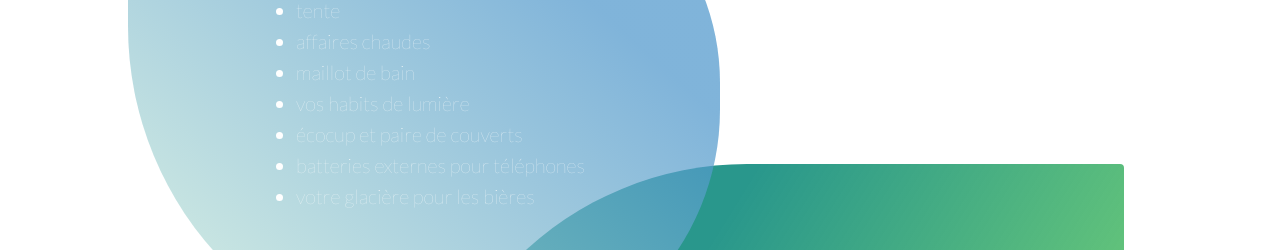
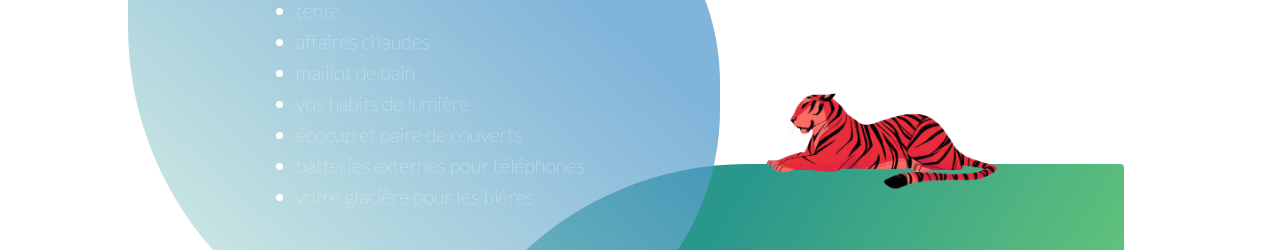
Before and after one commit to Constance-Agonse/jungle-bivouac, a Next.js app: page / in a window 1280 px wide. Shown: the part 2131-2381 px from the top of the page. Built offline with nearby package versions, Linux system fonts and the light colour scheme.

Commit message:
fix mobile

```diff
--- a/components/CostumeSlider/CostumeSlider.tsx
+++ b/components/CostumeSlider/CostumeSlider.tsx
@@ -24,7 +24,7 @@ export const CostumeSlider = ({ imageUrls }: Props) => {
   }
 
   useEffect(() => {
-    runAnimation();
+    // runAnimation();
   }, []);
 
   const imageElements = imageUrls.map((imageUrl) => {
--- a/components/ExplanationSection/ExplanationSection.tsx
+++ b/components/ExplanationSection/ExplanationSection.tsx
@@ -24,45 +24,60 @@ export const ExplanationSection = () => {
 
         <div className="ExplanationSection__leaf-container ExplanationSection__leaf-container--right">
           <div className="ExplanationSection__leaf ExplanationSection__leaf--right ExplanationSection__leaf--surtout">
-            <h2>Et surtout de l'eau, de l'alcool et de la nourriture pour tout le week-end.</h2>
+            <img
+              src="/assets/tigre.png"
+              className="ExplanationSection__leaf-container--right__tigre"
+              alt=""
+            />
+            <h2>
+              Et surtout de l'eau, de l'alcool et de la nourriture pour tout le
+              week-end.
+            </h2>
             <p>
-              On prévoit un barbeuc le samedi midi ( plus posé que le vendredi soir).  Prenez  ce que vous voulez pour le barbeuc, on gardera en glacière pendant une nuit.  Pour le reste des repas, prenez des choses pas trop périssables comme de quoi vous faire des sandwichs, des fruits, melon, pastèque, cakes salés, salades etc.
-
+              On prévoit un barbeuc le samedi midi ( plus posé que le vendredi
+              soir). Prenez ce que vous voulez pour le barbeuc, on gardera en
+              glacière pendant une nuit. Pour le reste des repas, prenez des
+              choses pas trop périssables comme de quoi vous faire des
+              sandwichs, des fruits, melon, pastèque, cakes salés, salades etc.
             </p>
-            <p>
-              L'idée est qu'on mette tout en commun autour de buffets.
-            </p>
-
+            <p>L'idée est qu'on mette tout en commun autour de buffets.</p>
           </div>
         </div>
 
         <div className="ExplanationSection__leaf-container ExplanationSection__leaf-container--left">
           <div className="ExplanationSection__leaf ExplanationSection__leaf--left ExplanationSection__leaf--participe">
             <p>
-              On vous demandera une participation (15 € max) qui couvrira la location du matos électricité pour avoir du bon son tout le week-end.
+              On vous demandera une participation (15 € max) qui couvrira la
+              location du matos électricité pour avoir du bon son tout le
+              week-end.
             </p>
             <div className="ExplanationSection__leaf--participe__shifted-text">
               <p>
-                Chacun sera invité à veiller à la propreté du lieu qui est un terrain que la famille de Cléo utilise régulièrement.
+                Chacun sera invité à veiller à la propreté du lieu qui est un
+                terrain que la famille de Cléo utilise régulièrement.
               </p>
               <p>
-                Il n'y a pas de bâtiment sur le terrain, donc pas de toillettes, ça sera full nature et on organisera des petits espaces dédiés pour poser sa petite pêche tranquil.
+                Il n'y a pas de bâtiment sur le terrain, donc pas de toillettes,
+                ça sera full nature et on organisera des petits espaces dédiés
+                pour poser sa petite pêche tranquil.
               </p>
               <p>
-                Une douche est à disposition sur la plage du lac du Bourdon, à 5 minutes à pied.
+                Une douche est à disposition sur la plage du lac du Bourdon, à 5
+                minutes à pied.
               </p>
             </div>
           </div>
         </div>
       </div>
 
-
       <div className="ExplanationSection__running-text">
         <Marquee direction="left">
-          Les amis de la jungle - inspirez-vous de notre séléction de pépites vestimentaires.
+          Les amis de la jungle - inspirez-vous de notre séléction de pépites
+          vestimentaires.
         </Marquee>
       </div>
-      <CostumeSlider imageUrls={[
+      <CostumeSlider
+        imageUrls={[
           "/assets/costumes/1.png",
           "/assets/costumes/2.png",
           "/assets/costumes/3.png",
@@ -71,13 +86,14 @@ export const ExplanationSection = () => {
           "/assets/costumes/6.png",
           "/assets/costumes/7.png",
           "/assets/costumes/8.png",
-      ]} />
+        ]}
+      />
       <div className="ExplanationSection__running-text">
         <Marquee direction="left">
-          nature, primaire, animal, explorateur, végétal - Libérez l'animal sauvage qui est en vous.
+          nature, primaire, animal, explorateur, végétal - Libérez l'animal
+          sauvage qui est en vous.
         </Marquee>
       </div>
     </div>
-
   );
 };
--- a/styles/content.scss
+++ b/styles/content.scss
@@ -1,14 +1,10 @@
 @mixin small {
-  @media (max-width: 599px) {
+  @media (max-width: 1024px) {
     @content;
   }
 }
 
-@mixin medium {
-  @media (min-width: 900px) {
-    @content;
-  }
-}
+
 
 .ContentSection {
   display: flex;
@@ -25,6 +21,7 @@
   @include small {
     width: 100%;
     margin: 0 16px;
+    padding-bottom: 32px;
     padding-top: 16px;
   }
 }
--- a/styles/explanation.scss
+++ b/styles/explanation.scss
@@ -1,14 +1,10 @@
 @mixin small {
-  @media (max-width: 599px) {
+  @media (max-width: 1024px) {
     @content;
   }
 }
 
-@mixin medium {
-  @media (min-width: 900px) {
-    @content;
-  }
-}
+
 
 .ExplanationSection {
   display: flex;
@@ -103,7 +99,11 @@
 }
 
 .ExplanationSection__leaf--que-prendre {
-  background: linear-gradient(41.92deg, rgba(174, 216, 213, 0.7) 18.54%, rgba(74, 148, 202, 0.7) 73.98%);
+  background: linear-gradient(
+    41.92deg,
+    rgba(174, 216, 213, 0.7) 18.54%,
+    rgba(74, 148, 202, 0.7) 73.98%
+  );
   border-radius: 8px 426.959px 456.959px 606.959px;
   padding-top: 43px;
   width: calc(100% + 80px);
@@ -115,17 +115,23 @@
   z-index: 1;
 
   @include small {
+    transform: translate(0, 0);
     padding: 16px;
     margin-bottom: 0;
     width: 100%;
-    border-top-right-radius: 120px;
-    border-bottom-left-radius: 40px;
+    border-radius: 4px;
+    margin-right: 0;
+    z-index: 0;
   }
 }
 
 .ExplanationSection__leaf--surtout {
   width: 100%;
-  background: linear-gradient(121.76deg, #29978C 30.88%, rgb(69 216 0 / 58%) 104.05%);
+  background: linear-gradient(
+    121.76deg,
+    #29978c 30.88%,
+    rgb(69 216 0 / 58%) 104.05%
+  );
   border-radius: 326.959px 4px;
   padding-left: 83px;
   padding-top: 100px;
@@ -133,6 +139,7 @@
   width: calc(100% + 192px);
   transform: translate(-220px, -100px);
   flex-shrink: 0;
+  position: relative;
 
   @include small {
     padding: 16px;
@@ -140,17 +147,37 @@
     width: 100%;
     border-top-left-radius: 39px;
     border-bottom-right-radius: 110px;
+    transform: translate(0px, 0px);
+    margin-top: 40px;
+  }
+}
+
+.ExplanationSection__leaf-container--right__tigre {
+  position: absolute;
+  top: -94px;
+  right: 120px;
+  width: 250px;
+  @include small {
+    right: 32px;
   }
 }
 
 .ExplanationSection__leaf--surtout h2 {
   margin-left: 160px;
   margin-bottom: 40px;
+  @include small {
+    margin-right: 0;
+    margin-left: 0;
+  }
 }
 
 .ExplanationSection__leaf--participe {
   width: 100%;
-  background: linear-gradient(220.32deg, rgba(41, 151, 140, 0.7) -2%, rgb(65 76 159) 104.24%);
+  background: linear-gradient(
+    220.32deg,
+    rgba(41, 151, 140, 0.7) -2%,
+    rgb(65 76 159) 104.24%
+  );
   border-radius: 4px 267.5px;
   padding-bottom: 100px;
   transform: translate(0, -145px);
@@ -169,7 +196,7 @@
   margin-left: 50px;
 }
 
-.ExplanationSection__leaf--participe>p:first-child {
+.ExplanationSection__leaf--participe > p:first-child {
   font-weight: bold;
   margin-right: 180px;
 }
--- a/styles/main.scss
+++ b/styles/main.scss
@@ -1,27 +1,23 @@
 @import url("https://fonts.googleapis.com/css2?family=Lato:wght@100;400;700&display=swap");
 
 @mixin small {
-  @media (max-width: 599px) {
+  @media (max-width: 1024px) {
     @content;
   }
 }
 
-@mixin medium {
-  @media (min-width: 900px) {
-    @content;
-  }
-}
+
 
 @keyframes gradient {
-  0% {
-    background-position: 0% 50%;
-  }
-  50% {
-    background-position: 100% 50%;
-  }
-  100% {
-    background-position: 0% 50%;
-  }
+  // 0% {
+  //   background-position: 0% 50%;
+  // }
+  // 50% {
+  //   background-position: 100% 50%;
+  // }
+  // 100% {
+  //   background-position: 0% 50%;
+  // }
 }
 
 .HomeSectionAlternative__bg {
--- a/styles/menu.scss
+++ b/styles/menu.scss
@@ -1,15 +1,11 @@
 
 @mixin small {
-  @media (max-width: 599px) {
+  @media (max-width: 1024px) {
     @content;
   }
 }
 
-@mixin medium {
-  @media (min-width: 900px) {
-    @content;
-  }
-}
+
 
 .TopMenu {
   z-index: 1;
--- a/styles/typo.scss
+++ b/styles/typo.scss
@@ -1,7 +1,7 @@
 @import url("https://fonts.googleapis.com/css2?family=Lato:wght@100;400;700&display=swap");
 
 @mixin small {
-  @media (max-width: 599px) {
+  @media (max-width: 1024px) {
     @content;
   }
 }
```
Also changed, not shown: public/assets/tigre.png (added). Lines whose indentation alone changed are shown as unchanged.
